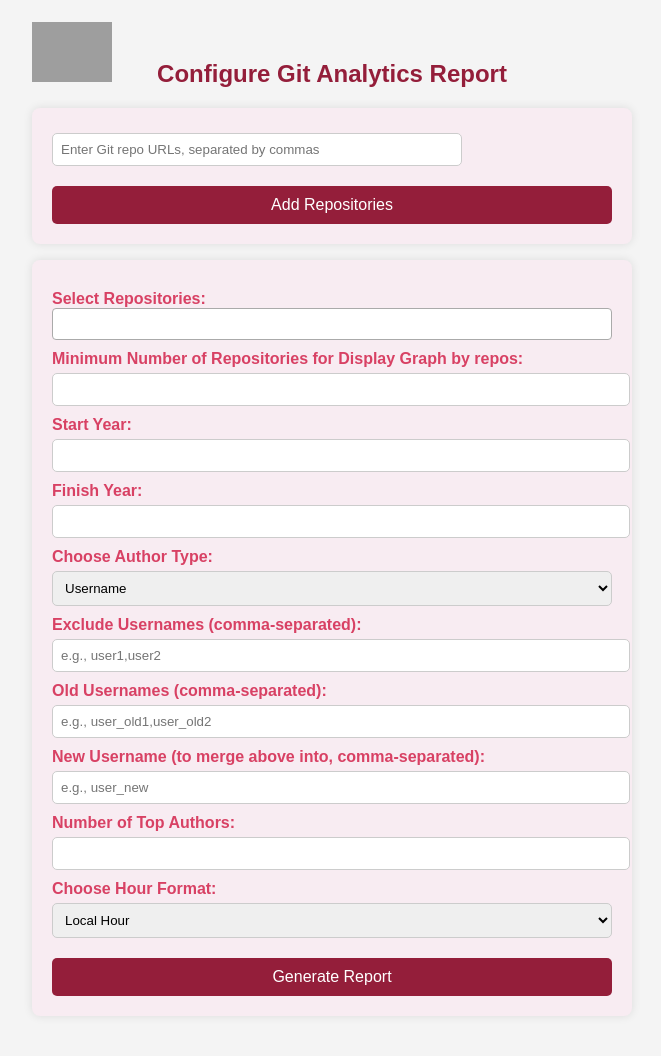
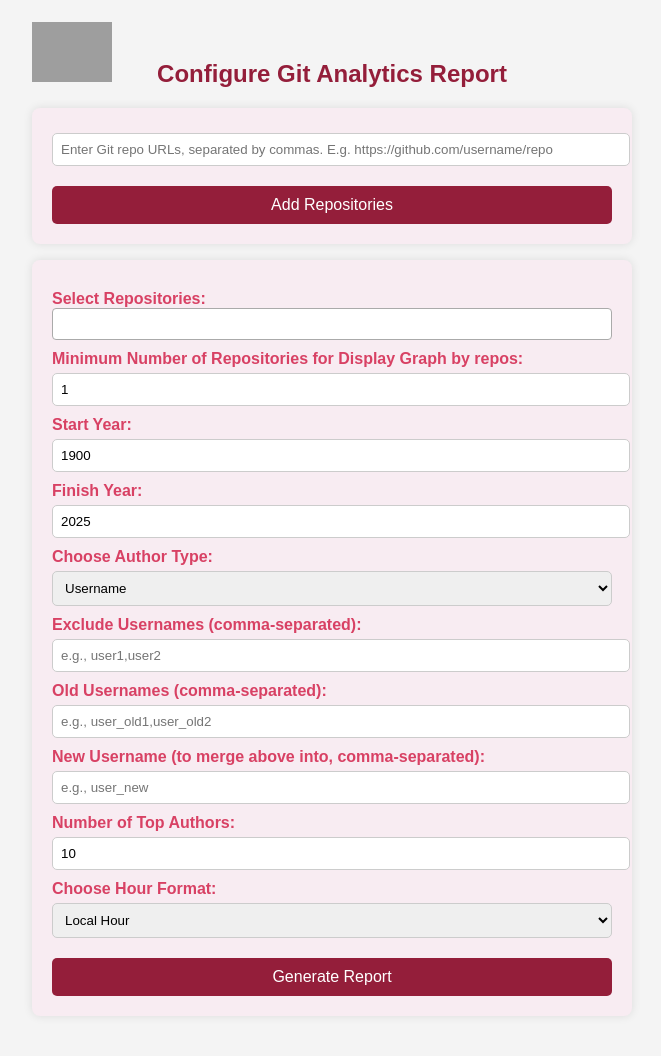
Before and after one commit to puzinanata/git_log_viz, a Django app: page / in a window 1280 px wide. Shown: the whole page, without its empty margins (8-669 px from the left). Run offline with Django 4.2, Linux system fonts and the light colour scheme; data comes from the database, SQL or seed files in the repository; grey boxes are pictures that could not be loaded.

Commit message:
WIP: improved UI

```diff
--- a/myproject/report_app/templates/report_app/index.html
+++ b/myproject/report_app/templates/report_app/index.html
@@ -19,7 +19,7 @@
 
     <!-- Form for Adding Repositories -->
     <form id="add-repo-form">
-        <input type="text" id="repo-urls" name="repo_urls" placeholder="Enter Git repo URLs, separated by commas" style="width: 70%;">
+        <input type="text" id="repo-urls" name="repo_urls" placeholder="Enter Git repo URLs, separated by commas. E.g. https://github.com/username/repo" style="width: 100%;">
         <button type="submit">Add Repositories</button>
     </form>
 
@@ -30,7 +30,7 @@
         {% csrf_token %}
 
         <label for="repo">Select Repositories:</label>
-        <select name="repo" id="repo" multiple>
+        <select name="repo" id="repo"  multiple>
             <option value="select_all">Select All</option>  <!-- Add a Select All option -->
             {% for repo in repos %}
                 <option value="{{ repo.path }}">{{ repo.name }}</option>
@@ -42,16 +42,16 @@
         <input type="hidden" name="repo_list" id="repo_hidden">
 
         <label for="repo_count">Minimum Number of Repositories for Display Graph by repos:</label>
-        <input type="number" name="repo_count" id="repo_count" min="1">
+        <input type="number" name="repo_count" id="repo_count" value="{{ request.POST.repo_count|default:'1' }}" required>
 
         <label for="start_year">Start Year:</label>
-        <input type="number" name="start_year" id="start_year">
+        <input type="number" name="start_year" id="start_year" value="{{ request.POST.start_year|default:'1900' }}" required>
 
         <label for="finish_year">Finish Year:</label>
-        <input type="number" name="finish_year" id="finish_year">
+        <input type="number" name="finish_year" id="finish_year" value="{{ request.POST.finish_year|default:'2025' }}" required>
 
         <label for="author">Choose Author Type:</label>
-        <select name="author" id="author">
+        <select name="author" id="author" >
             <option value="username">Username</option>
             <option value="email">Email</option>
         </select>
@@ -68,7 +68,7 @@
         <input type="text" name="new_username" id="new_username" placeholder="e.g., user_new">
 
         <label for="num_top">Number of Top Authors:</label>
-        <input type="number" name="num_top" id="num_top">
+        <input type="number" name="num_top" id="num_top" value="{{ request.POST.num_top|default:'10' }}" required>
 
         <label for="hour">Choose Hour Format:</label>
         <select name="hour" id="hour">
--- a/myproject/report_app/views.py
+++ b/myproject/report_app/views.py
@@ -140,9 +140,9 @@
         try:
             # Get form data safely
             repo_list = request.POST.getlist("repo")
-            repo_count = request.POST.get("repo_count", "0").strip()
+            repo_count = request.POST.get("repo_count", "1").strip()
             start_year = request.POST.get("start_year", "1900").strip()
-            finish_year = request.POST.get("finish_year", "2024").strip()
+            finish_year = request.POST.get("finish_year", "2025").strip()
             author_type = request.POST.get("author", "").strip()
             excl_list = request.POST.get("exclude_username", "").strip()
             old_list = request.POST.get("old_username", "").strip()
@@ -173,9 +173,9 @@
                 except ValueError:
                     return default
 
-            repo_count = safe_int(repo_count, 0)
+            repo_count = safe_int(repo_count, 1)
             start_year = safe_int(start_year, 1900)
-            finish_year = safe_int(finish_year, 2024)
+            finish_year = safe_int(finish_year, 2025)
             num_top = safe_int(num_top, 10)
 
             # Create settings dictionary
```
